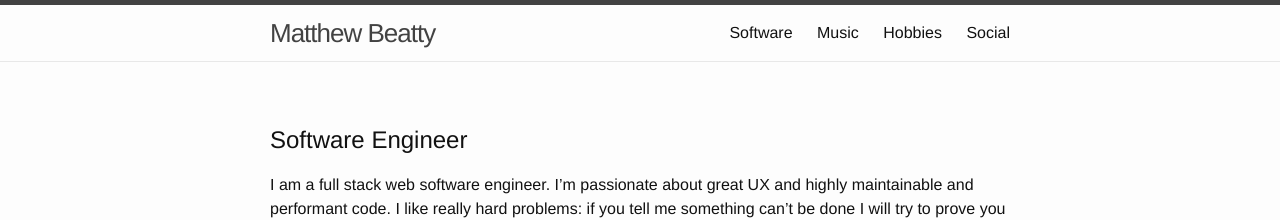
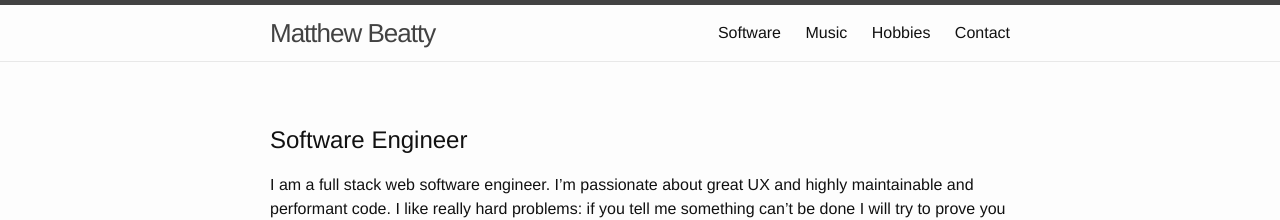
Before and after one commit to beattyml1/beattyml1.github.io, a Jekyll site: the page built from index.md, in a window 1280 px wide. Shown: the top 220 px of the page. Built offline with Jekyll 4.4.1, drawn with Linux system fonts in a browser that asks for light colours.

Commit message:
Update header.html

```diff
--- a/_includes/header.html
+++ b/_includes/header.html
@@ -17,7 +17,7 @@
           <a class="page-link" href="#software-engineer">Software</a>
           <a class="page-link" href="#music-producer">Music</a>
           <a class="page-link" href="#other-hobbies">Hobbies</a>
-          <a class="page-link" href="#social">Social</a>
+          <a class="page-link" href="#social">Contact</a>
       </div>
     </nav>
 
```
